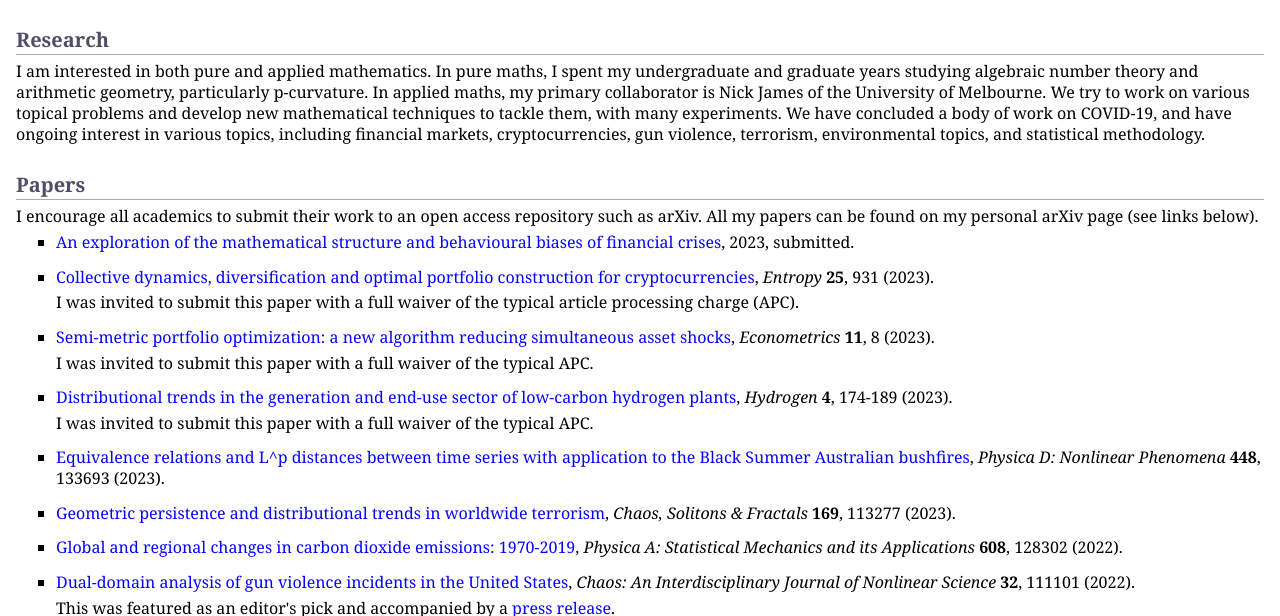
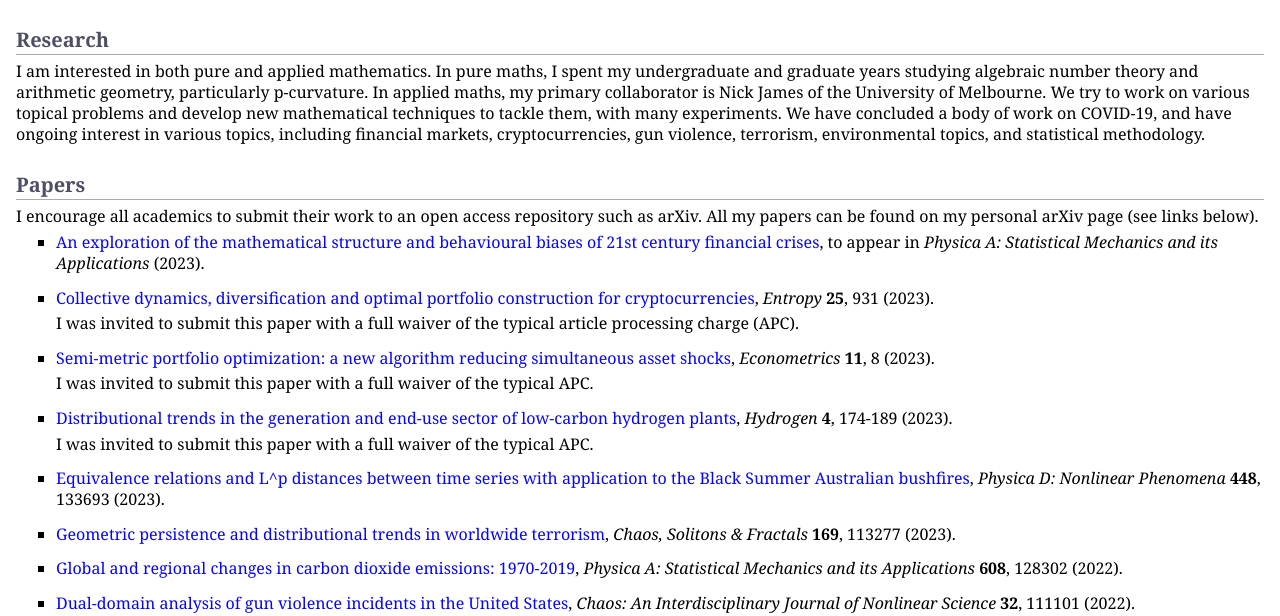
Before and after one commit to MaxMenzies/maxmenzies.com, a Jekyll site: the page index.html, which Jekyll copies as it is, in a window 1280 px wide and 900 px high, cut to the strip 284-900 px from the top of the window. Built offline with Jekyll 4.4.1, drawn with Linux system fonts in a browser that asks for light colours.

Commit message:
FC accepted

```diff
--- a/index.html
+++ b/index.html
@@ -40,7 +40,7 @@
 <h2>Papers</h2>
 <p>I encourage all academics to submit their work to an open access repository such as arXiv. All my papers can be found on my personal arXiv page (see links below).</p>
 <ul>
-<li><p><a href="https://arxiv.org/abs/2307.15402">An exploration of the mathematical structure and behavioural biases of financial crises</a>, 2023, submitted.</p>
+<li><p><a href="https://arxiv.org/abs/2307.15402">An exploration of the mathematical structure and behavioural biases of 21st century financial crises</a>, to appear in <i>Physica A: Statistical Mechanics and its Applications</i> (2023).</p>
 </li>
 </ul>
 <ul>
```
